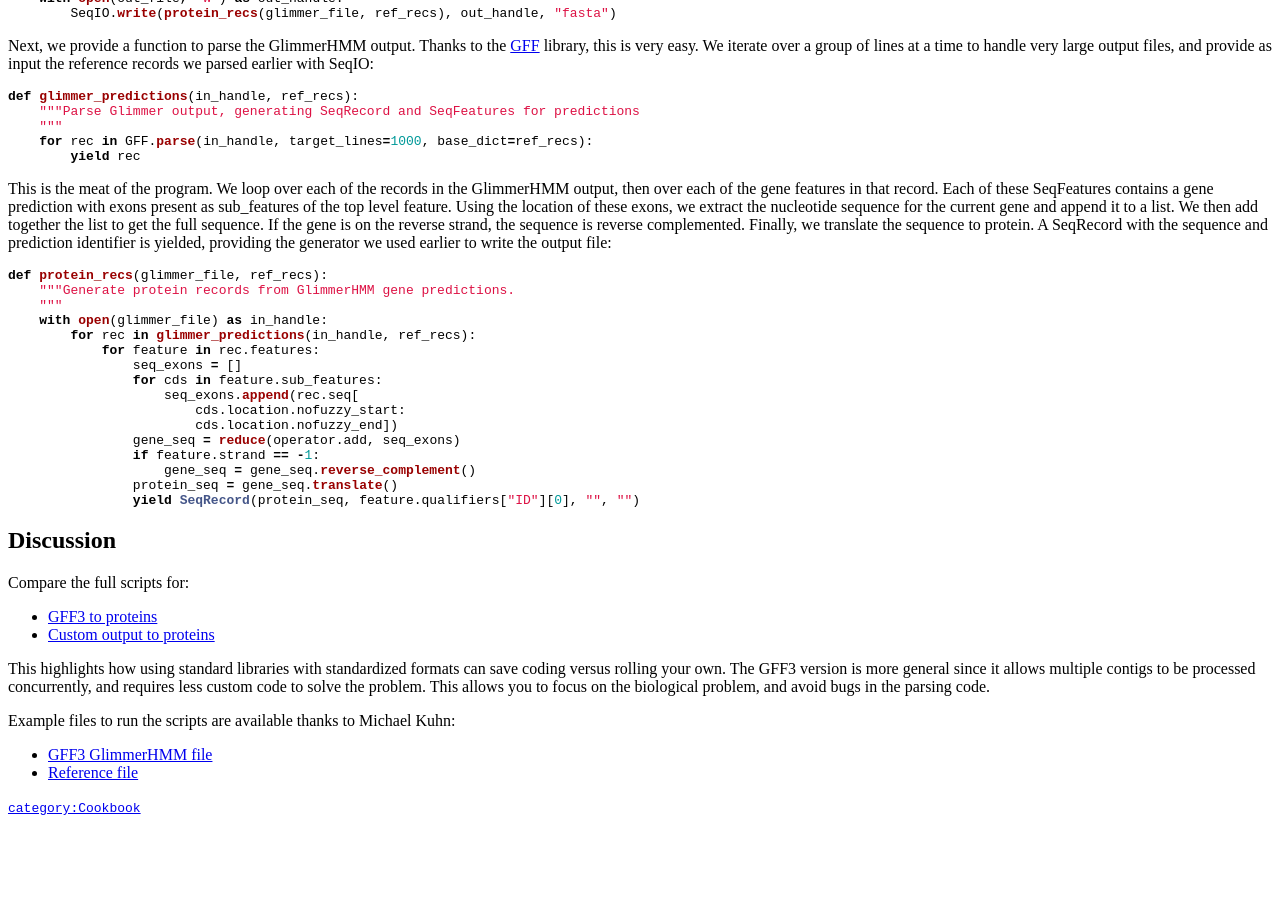
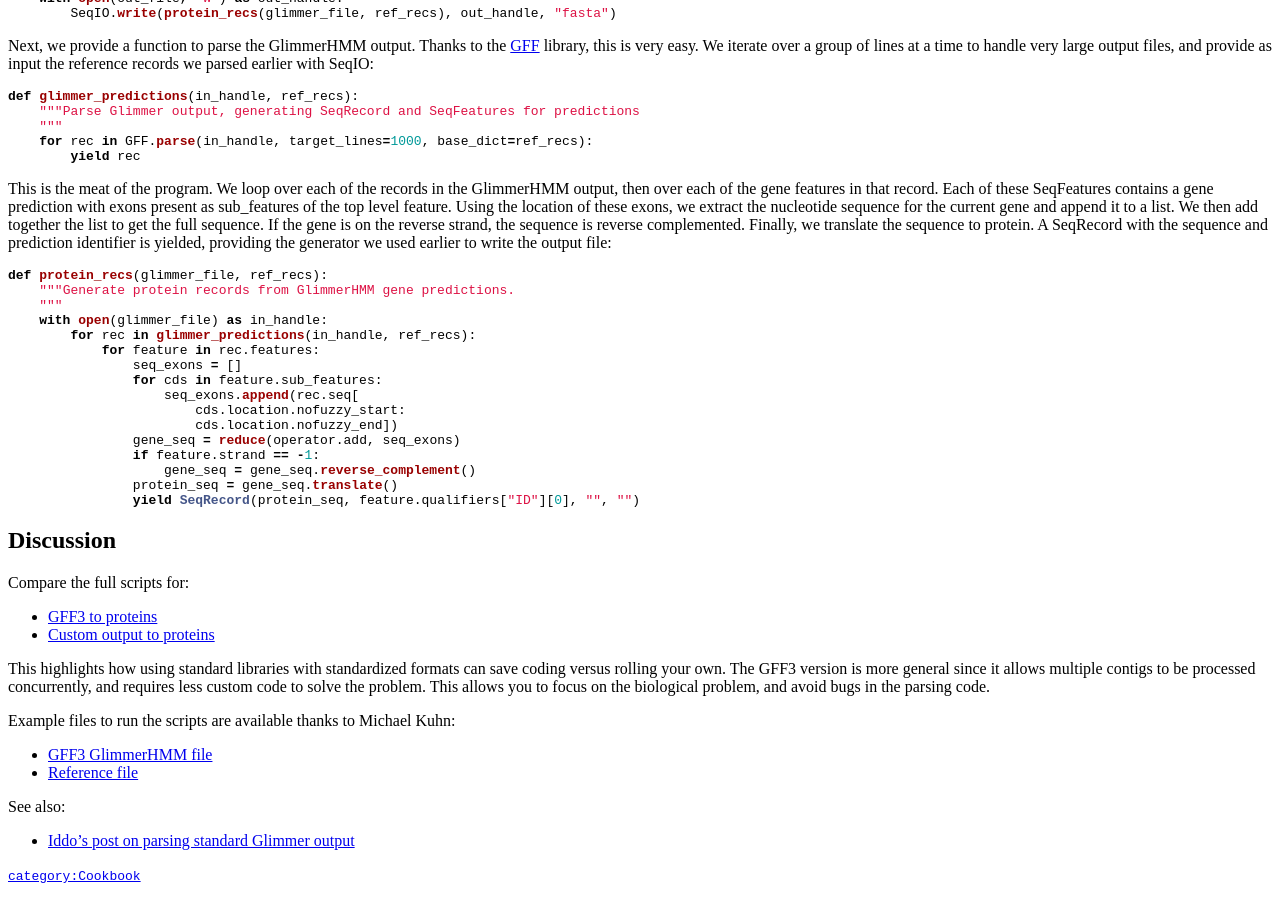
Before and after one commit to biopython/biopython.github.io, a Jekyll site: the page built from wiki/Gene_predictions_to_protein_sequences.md, in a window 1280 px wide and 900 px high, scrolled down 585 px. Built offline with Jekyll 4.4.1, drawn with Linux system fonts in a browser that asks for light colours; before the commit the page ends 1417 px from its top, so only the background shows below that.

Commit message:
/* Discussion */

```diff
--- a/wiki/Gene_predictions_to_protein_sequences.md
+++ b/wiki/Gene_predictions_to_protein_sequences.md
@@ -118,4 +118,9 @@ Example files to run the scripts are available thanks to Michael Kuhn:
 -   [Reference
     file](http://github.com/chapmanb/bcbb/blob/master/biopython/ref.fa)
 
+See also:
+
+-   [Iddo's post on parsing standard Glimmer
+    output](http://bytesizebio.net/index.php/2009/10/29/short-bioinformatics-hacks-glimmer-splitter/)
+
 [`category:Cookbook`](category:Cookbook "wikilink")
```
Also changed, not shown: 1 other file.
